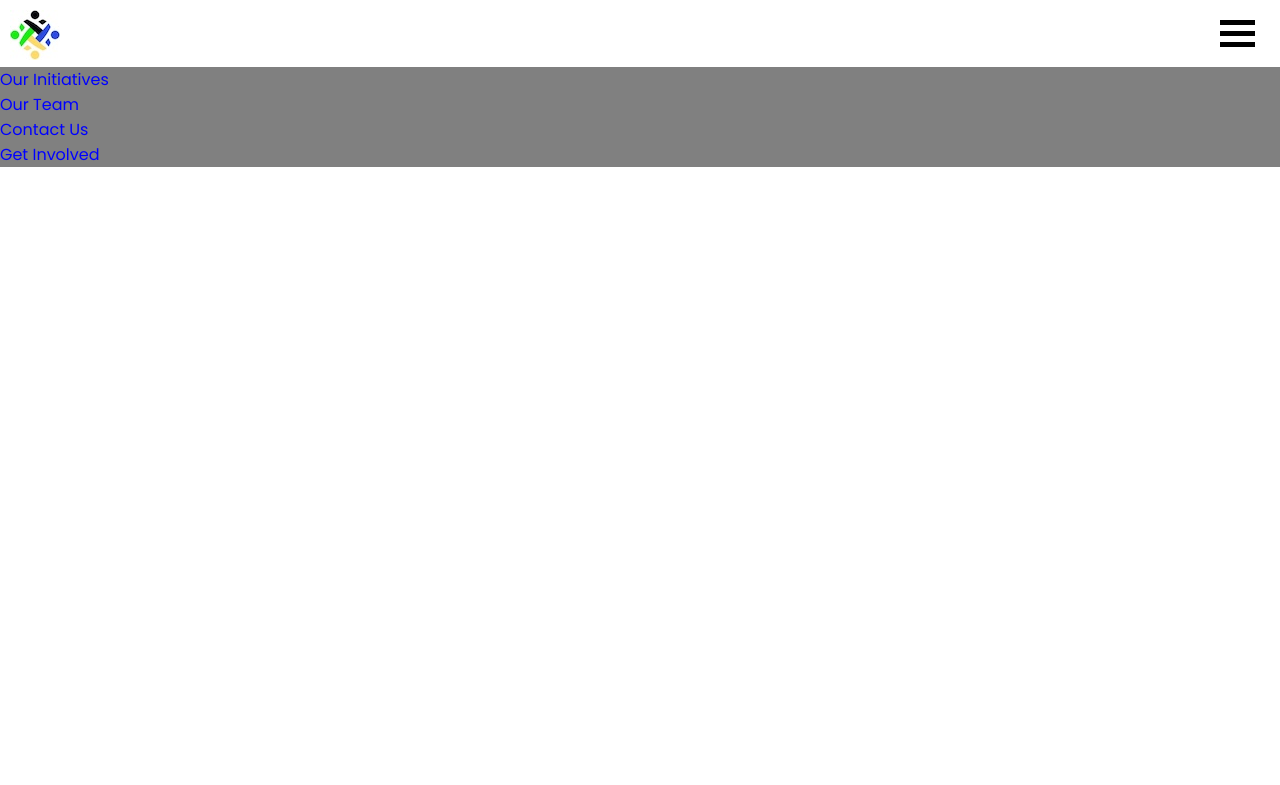
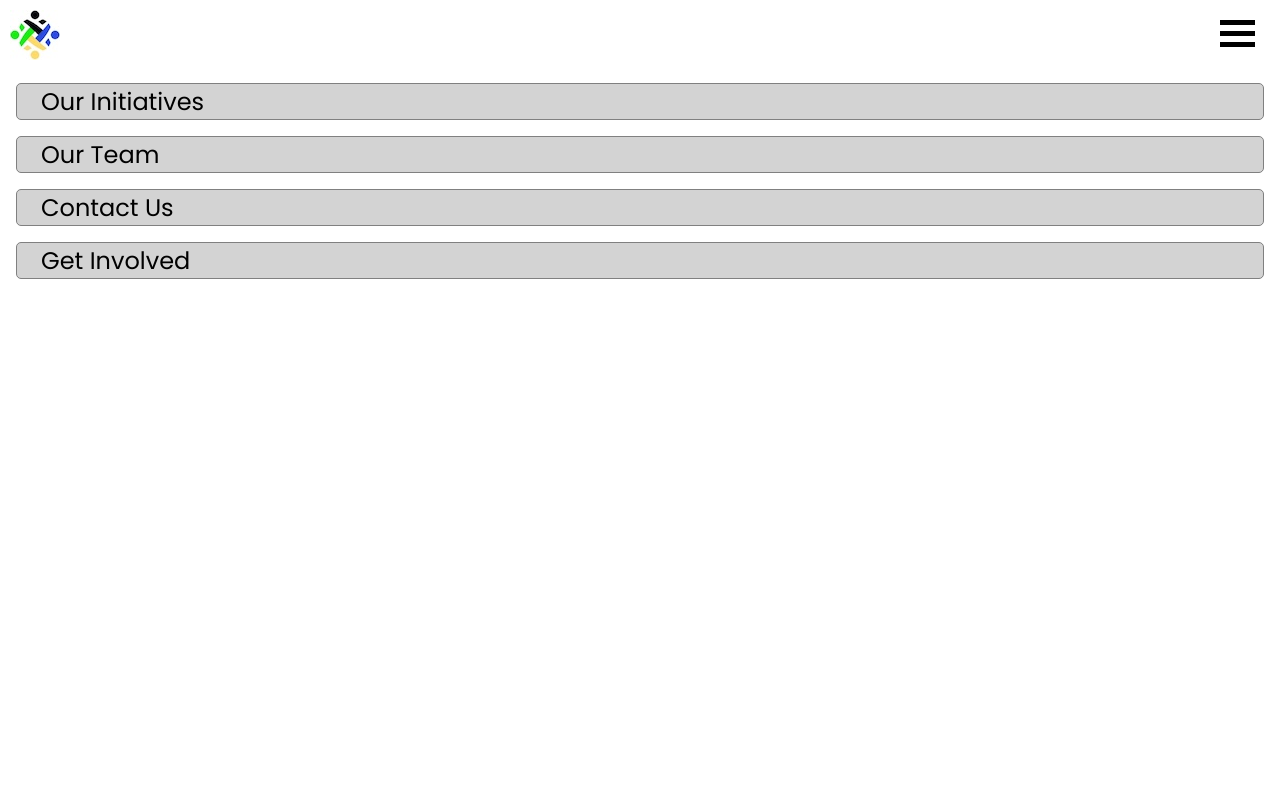
Before and after one commit to mylescarpenter/FIEN_site, a plain HTML site: page index.html in a window 1280 px wide. Both pictures are taken after a click on the element 1245 px from the left and 38 px from the top of the page. Shown: the top 785 px of the page. Drawn offline with Linux system fonts and the light colour scheme.

Commit message:
made nav links a little better

```diff
--- a/styles.css
+++ b/styles.css
@@ -70,13 +70,20 @@ body img {
 
   flex-flow: column nowrap;
   justify-content: left;
+  align-items: stretch;
+  row-gap: 1em;
+  margin: 1em;
 }
 
 .nav-links a {
   text-decoration: none;
-  color: blue;
-  background-color: gray;
+  color: black;
+  background-color: lightgrey;
   font-weight: 400;
+  border: 1px solid grey;
+  border-radius: 5px;
+  padding: 0 0 0 1em;
+  font-size: 1.5em;
 }
 
 .nav-links a:hover {
```
